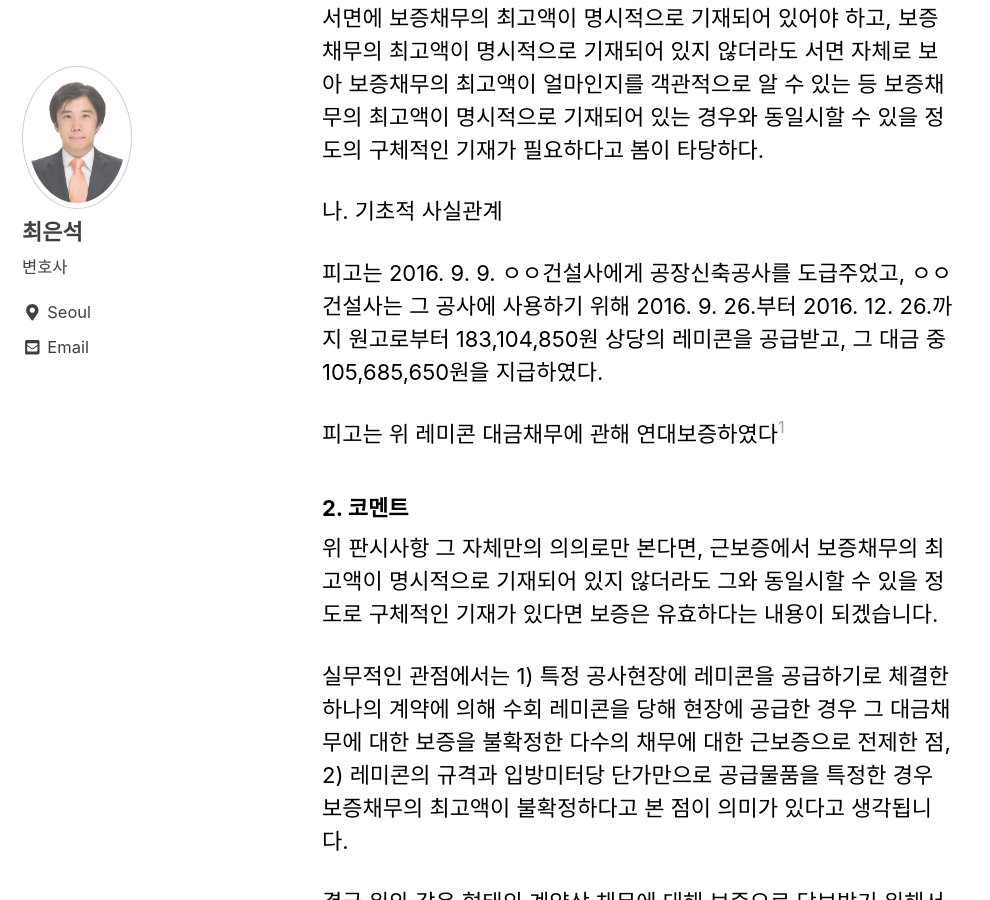
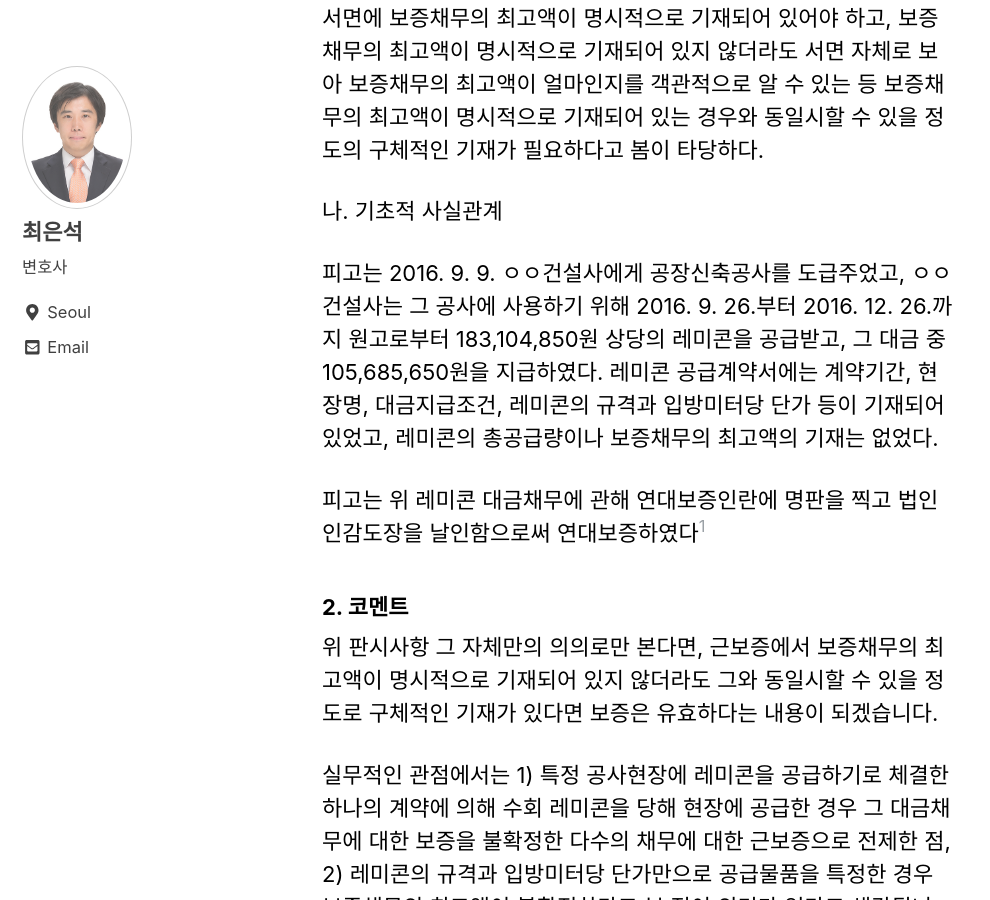
Before and after one commit to legaltalks/e-law.github.io, a Jekyll site: the page built from _news/2019-03-14-레미콘-대금채무의-연대보증.md, in a window 1280 px wide and 900 px high, scrolled down 790 px. Shown: the whole window, without its empty margins (0-990 px from the left). Built offline with Jekyll 4.4.1, drawn with Linux system fonts in a browser that asks for light colours; cached includes are drawn as plain includes; nearby versions of some CDN libraries.

Commit message:
Update 2019-03-14-레미콘-대금채무의-연대보증.md

```diff
--- a/_news/2019-03-14-레미콘-대금채무의-연대보증.md
+++ b/_news/2019-03-14-레미콘-대금채무의-연대보증.md
@@ -20,9 +20,9 @@ excerpt: <br>특정 공사현장에 공급한 레미콘 대금채무에 대한
 
 나. 기초적 사실관계
 
-피고는 2016. 9. 9. ㅇㅇ건설사에게 공장신축공사를 도급주었고, ㅇㅇ건설사는 그 공사에 사용하기 위해 2016. 9. 26.부터 2016. 12. 26.까지 원고로부터 183,104,850원 상당의 레미콘을 공급받고, 그 대금 중 105,685,650원을 지급하였다.
+피고는 2016. 9. 9. ㅇㅇ건설사에게 공장신축공사를 도급주었고, ㅇㅇ건설사는 그 공사에 사용하기 위해 2016. 9. 26.부터 2016. 12. 26.까지 원고로부터 183,104,850원 상당의 레미콘을 공급받고, 그 대금 중 105,685,650원을 지급하였다. 레미콘 공급계약서에는 계약기간, 현장명, 대금지급조건, 레미콘의 규격과 입방미터당 단가 등이 기재되어 있었고, 레미콘의 총공급량이나 보증채무의 최고액의 기재는 없었다.
 
-피고는 위 레미콘 대금채무에 관해 연대보증하였다[^1]
+피고는 위 레미콘 대금채무에 관해 연대보증인란에 명판을 찍고 법인인감도장을 날인함으로써 연대보증하였다[^1]
 
 ### 2. 코멘트
 위 판시사항 그 자체만의 의의로만 본다면, 근보증에서 보증채무의 최고액이 명시적으로 기재되어 있지 않더라도 그와 동일시할 수 있을 정도로 구체적인 기재가 있다면 보증은 유효하다는 내용이 되겠습니다.
```
